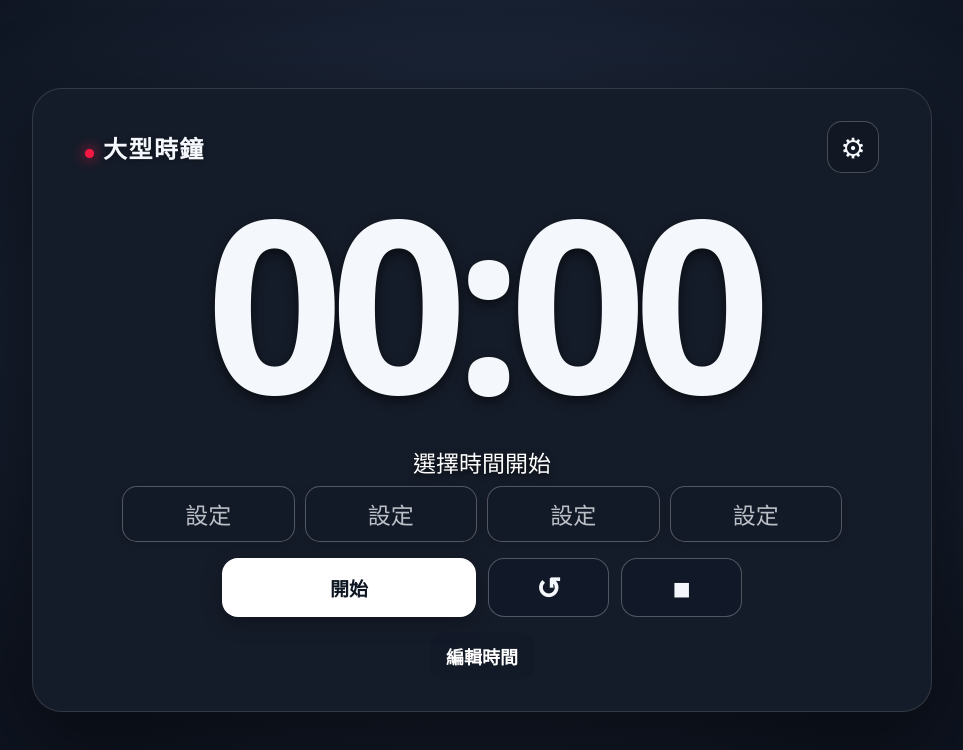
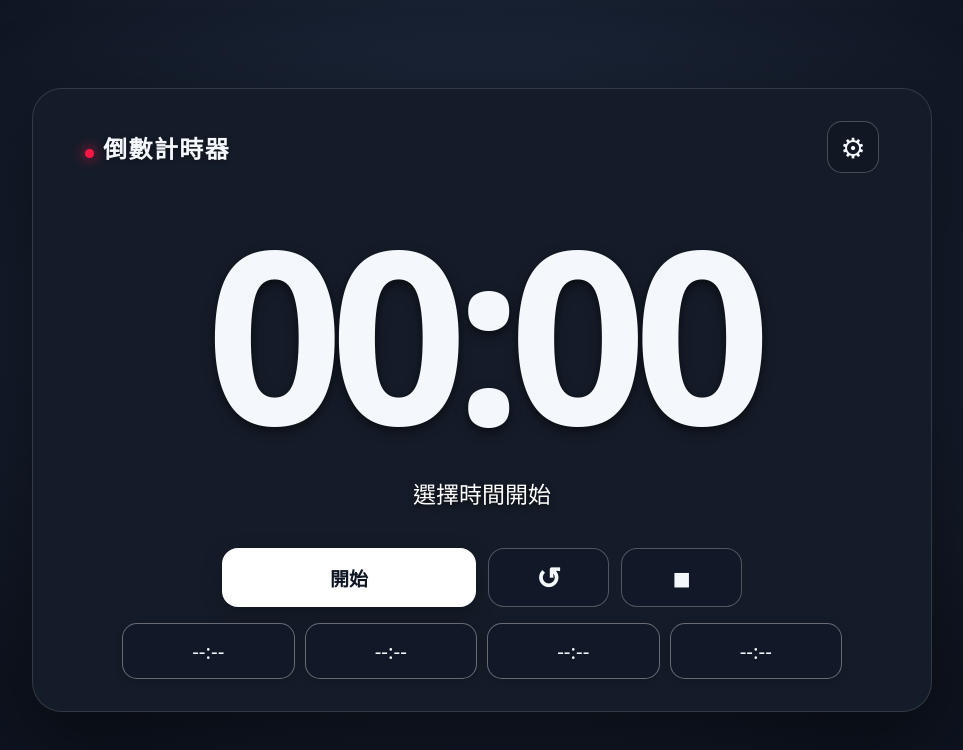
Before and after one commit to yc0sheng-gif/countdown-clock, a plain HTML site: page index.html in a window 1280 px wide. Shown: the whole page, without its empty margins (158-1121 px from the left). Drawn offline with Linux system fonts and the light colour scheme.

Commit message:
Add files via upload

```diff
--- a/app.js
+++ b/app.js
@@ -15,6 +15,7 @@
   let themeIndex = Number.isInteger(stored.themeIndex) && stored.themeIndex >= 0 && stored.themeIndex < 8 ? stored.themeIndex : 0;
   let clockSize = ["0.6","0.7","0.8","0.9","fullscreen"].includes(String(stored.clockSize)) ? String(stored.clockSize) : "0.9";
   let selectedIndex = Number.isInteger(stored.selectedIndex) && stored.selectedIndex >= 0 && stored.selectedIndex < 4 ? stored.selectedIndex : -1;
+  let editingSlotIndex = 0;
   let duration = selectedIndex >= 0 ? timers[selectedIndex].seconds : 0, remaining = duration;
   let running=false, finished=false, endAt=0, rafId=null, tickTimer=null, lastTickAt=0, audioCtx=null, alarmBus=null, alarmTimeouts=[], wakeLock=null, deferredInstall=null;
   const alarmPatterns = [
@@ -32,23 +33,35 @@
     const fill = duration > 0 ? Math.max(0, Math.min(1, remaining / duration)) : 0;
     $("clockFill").style.height = `${fill * 100}%`;
     $("startPauseBtn").textContent=running?"暫停":(finished?"再開始":(remaining>0&&remaining<duration?"繼續":"開始"));
-    document.querySelectorAll(".quick-btn").forEach((b,i)=>b.classList.toggle("active",i===selectedIndex));
+    document.querySelectorAll(".quick-btn").forEach((b,i)=>{b.classList.toggle("active",i===selectedIndex);b.classList.toggle("running",running&&i===selectedIndex);});
   }
   function renderSlots(){
     const wrap=$("quickButtons");wrap.innerHTML="";
-    timers.forEach((t,i)=>{const b=document.createElement("button");b.className="quick-btn";b.dataset.index=i;b.textContent=t.seconds?fmt(t.seconds):"設定";b.setAttribute("aria-label",`第 ${i+1} 組：${t.seconds?fmt(t.seconds):"未設定"}`);b.disabled=!t.seconds;b.addEventListener("click",()=>selectSlot(i,true));wrap.appendChild(b);});render();
+    timers.forEach((t,i)=>{
+      const b=document.createElement("button");b.className="quick-btn";b.dataset.index=i;b.textContent=t.seconds?fmt(t.seconds):"--:--";b.setAttribute("aria-label",`第 ${i+1} 組：${t.seconds?fmt(t.seconds):"未設定，長按兩秒編輯"}`);
+      let holdTimer=null, keyboardHoldTimer=null, didLongPress=false;
+      const beginHold=()=>{didLongPress=false;clearTimeout(holdTimer);holdTimer=setTimeout(()=>{didLongPress=true;openTimerEditor(i);setTimeout(()=>{didLongPress=false;},1000);},2000);};
+      const clearHold=()=>{clearTimeout(holdTimer);clearTimeout(keyboardHoldTimer);};
+      b.addEventListener("pointerdown",e=>{if(e.button!==undefined&&e.button!==0)return;beginHold();});
+      ["pointerup","pointerleave","pointercancel"].forEach(type=>b.addEventListener(type,clearHold));
+      b.addEventListener("keydown",e=>{if(e.code==="Space"&&!e.repeat){e.preventDefault();didLongPress=false;keyboardHoldTimer=setTimeout(()=>{didLongPress=true;openTimerEditor(i);setTimeout(()=>{didLongPress=false;},1000);},2000);}});
+      b.addEventListener("keyup",e=>{if(e.code==="Space")clearHold();});
+      b.addEventListener("contextmenu",e=>e.preventDefault());
+      b.addEventListener("click",()=>{if(didLongPress){didLongPress=false;return;}if(!t.seconds){setStatus("長按這組時間兩秒即可編輯");return;}selectSlot(i,true);});
+      wrap.appendChild(b);
+    });render();
   }
   function selectSlot(i,autoStart){const t=timers[i];if(!t||!t.seconds)return;stopTicker();running=false;finished=false;selectedIndex=i;duration=t.seconds;remaining=duration;save();setStatus("準備就緒");render();if(autoStart)start();}
   function getAudio(){if(!audioCtx){const AC=window.AudioContext||window.webkitAudioContext;if(!AC)return null;audioCtx=new AC();}if(audioCtx.state==="suspended")audioCtx.resume();return audioCtx;}
   function tone(freq,start,length,volume,wave="sine",endFreq=null,bus=null){const ctx=getAudio();if(!ctx||volume<=0||freq<=0)return;const osc=ctx.createOscillator(),gain=ctx.createGain();osc.type=wave;osc.frequency.setValueAtTime(freq,start);if(endFreq)osc.frequency.exponentialRampToValueAtTime(Math.max(1,endFreq),start+length);gain.gain.setValueAtTime(.0001,start);gain.gain.exponentialRampToValueAtTime(Math.max(.0002,volume),start+Math.min(.012,length/4));gain.gain.exponentialRampToValueAtTime(.0001,start+length);osc.connect(gain);gain.connect(bus||ctx.destination);osc.start(start);osc.stop(start+length+.02);}
   function tickSound(){if(!sound.tickEnabled||sound.tickVolume<=0)return;const ctx=getAudio();if(!ctx)return; // Raised, band-limited tick with a soft peak ceiling to keep max setting clear without clipping.
-    const v=.34*Math.sqrt(sound.tickVolume/100);tone(1250,ctx.currentTime,.045,v,"triangle",920);}
+    const v=.408*Math.sqrt(sound.tickVolume/100);tone(1250,ctx.currentTime,.045,v,"triangle",920);}
   function tickInterval(){const r=duration?remaining/duration:0;if(r<=.10)return 500;if(r>=.30)return 1000;return 1000-500*(.30-r)/.20;}
   function scheduleTick(){clearTimeout(tickTimer);if(!running||!sound.tickEnabled)return;const interval=tickInterval(),now=performance.now();if(!lastTickAt||now-lastTickAt>=interval){tickSound();lastTickAt=now;}tickTimer=setTimeout(scheduleTick,Math.max(40,interval-(performance.now()-lastTickAt)));}
   function stopTicker(){clearTimeout(tickTimer);tickTimer=null;lastTickAt=0;}
   function getAlarmBus(){const ctx=getAudio();if(!ctx)return null;if(!alarmBus){alarmBus=ctx.createGain();alarmBus.gain.value=1;alarmBus.connect(ctx.destination);}return alarmBus;}
   function stopAlarm(){alarmTimeouts.forEach(clearTimeout);alarmTimeouts=[];if(alarmBus&&audioCtx){alarmBus.gain.cancelScheduledValues(audioCtx.currentTime);alarmBus.gain.setTargetAtTime(0,audioCtx.currentTime,.006);}}
-  function playAlarmOnce(){const ctx=getAudio(),bus=getAlarmBus();if(!ctx||!bus)return;bus.gain.cancelScheduledValues(ctx.currentTime);bus.gain.setValueAtTime(1,ctx.currentTime);const pattern=alarmPatterns[alarmNames.indexOf(sound.alarmType)>=0?alarmNames.indexOf(sound.alarmType):0],vol=(sound.alarmVolume/100)*.26;let at=ctx.currentTime+.04;pattern.forEach(([f,d])=>{if(f) {tone(f,at,d,vol,"sine",f*.98,bus);tone(f*2,at,d*.72,vol*.18,"sine",null,bus);}at+=d+.04;});}
+  function playAlarmOnce(){const ctx=getAudio(),bus=getAlarmBus();if(!ctx||!bus)return;bus.gain.cancelScheduledValues(ctx.currentTime);bus.gain.setValueAtTime(1,ctx.currentTime);const pattern=alarmPatterns[alarmNames.indexOf(sound.alarmType)>=0?alarmNames.indexOf(sound.alarmType):0],vol=(sound.alarmVolume/100)*.312;let at=ctx.currentTime+.04;pattern.forEach(([f,d])=>{if(f) {tone(f,at,d,vol,"sine",f*.98,bus);tone(f*2,at,d*.72,vol*.18,"sine",null,bus);}at+=d+.04;});}
   function playAlarm(){stopAlarm();const count=sound.alarmMode==="once"?1:5,spacing=sound.alarmMode==="long"?1.75:1.65;for(let i=0;i<count;i++)if(i===0)playAlarmOnce();else alarmTimeouts.push(setTimeout(playAlarmOnce,i*spacing*1000));}
   function start(){if(selectedIndex<0||!duration){setStatus("請先編輯並選擇時間");return;}if(remaining<=0||finished){remaining=duration;finished=false;}getAudio();running=true;endAt=Date.now()+remaining*1000;setStatus("倒數進行中");lastTickAt=0;scheduleTick();acquireWakeLock();cancelAnimationFrame(rafId);loop();render();}
   function pause(){if(!running)return;remaining=Math.max(0,(endAt-Date.now())/1000);running=false;cancelAnimationFrame(rafId);stopTicker();releaseWakeLock();setStatus("已暫停");render();}
@@ -58,7 +71,7 @@
   function stop(){pause();remaining=duration;finished=false;setStatus(duration?"已結束":"請設定時間");render();}
   async function acquireWakeLock(){try{if("wakeLock" in navigator)wakeLock=await navigator.wakeLock.request("screen");}catch(_){}}
   function releaseWakeLock(){if(wakeLock){wakeLock.release().catch(()=>{});wakeLock=null;}}
-  function openTimerEditor(){const wrap=$("timerFields");wrap.innerHTML="";timers.forEach((t,i)=>{const row=document.createElement("div");row.className="timer-edit-row";row.innerHTML=`<span class="slot-number">${i+1}</span><label class="field">時<input data-part="h" data-slot="${i}" type="number" min="0" max="99" value="${Math.floor(t.seconds/3600)}"></label><label class="field">分<input data-part="m" data-slot="${i}" type="number" min="0" max="59" value="${Math.floor(t.seconds%3600/60)}"></label><label class="field">秒<input data-part="s" data-slot="${i}" type="number" min="0" max="59" value="${t.seconds%60}"></label>`;wrap.appendChild(row);});$("timerDialog").showModal();}
+  function openTimerEditor(i){editingSlotIndex=i;if(running&&selectedIndex===i)pause();const t=timers[i],wrap=$("timerFields");$("timerDialogTitle").textContent=`設定第 ${i+1} 組時間`;wrap.innerHTML="";const row=document.createElement("div");row.className="timer-edit-row";row.innerHTML=`<label class="field">時<input data-part="h" type="number" min="0" max="99" value="${Math.floor(t.seconds/3600)}"></label><label class="field">分<input data-part="m" type="number" min="0" max="59" value="${Math.floor(t.seconds%3600/60)}"></label><label class="field">秒<input data-part="s" type="number" min="0" max="59" value="${t.seconds%60}"></label>`;wrap.appendChild(row);$("timerDialog").showModal();}
   $("startPauseBtn").addEventListener("click",()=>running?pause():start());$("restartBtn").addEventListener("click",restart);$("stopBtn").addEventListener("click",stop);
   $("settingsBtn").addEventListener("click",()=>{$("tickEnabled").checked=sound.tickEnabled;$("tickVolume").value=sound.tickVolume;$("tickVolumeText").textContent=sound.tickVolume+"%";$("alarmType").value=sound.alarmType;$("alarmVolume").value=sound.alarmVolume;$("alarmVolumeText").textContent=sound.alarmVolume+"%";$("alarmMode").value=sound.alarmMode;$("clockSize").value=clockSize;$("settingsDialog").showModal();});
   $("clockSize").addEventListener("change",()=>{clockSize=$("clockSize").value;applyClockSize();save();});
@@ -66,8 +79,7 @@
   $("alarmType").innerHTML=alarmNames.map((n,i)=>`<option value="${n}">${String(i+1).padStart(2,"0")} · ${n}</option>`).join("");if(!alarmNames.includes(sound.alarmType))sound.alarmType=alarmNames[0];
   $("tickVolume").addEventListener("input",e=>$("tickVolumeText").textContent=e.target.value+"%");$("alarmVolume").addEventListener("input",e=>$("alarmVolumeText").textContent=e.target.value+"%");
   $("testAlarmBtn").addEventListener("click",()=>{sound.alarmType=$("alarmType").value;sound.alarmVolume=Number($("alarmVolume").value);sound.alarmMode="once";playAlarmOnce();});
-  $("editTimerBtn").addEventListener("click",openTimerEditor);
-  $("timerForm").addEventListener("submit",e=>{if(e.submitter&&e.submitter.id!=="saveTimersBtn")return;const vals=Array.from({length:4},(_,i)=>{const v=p=>Number($("timerFields").querySelector(`[data-slot="${i}"][data-part="${p}"]`).value)||0;return Math.max(0,Math.min(99,v("h")))*3600+Math.max(0,Math.min(59,v("m")))*60+Math.max(0,Math.min(59,v("s")));});timers=vals.map(seconds=>({seconds}));if(selectedIndex>=0&&!timers[selectedIndex].seconds){selectedIndex=-1;duration=remaining=0;running=false;stopTicker();}else if(selectedIndex>=0){duration=remaining=timers[selectedIndex].seconds;}save();renderSlots();setStatus("時間已儲存");$("timerDialog").close();});
+  $("timerForm").addEventListener("submit",e=>{if(e.submitter&&e.submitter.id!=="saveTimersBtn")return;const v=p=>Number($("timerFields").querySelector(`[data-part="${p}"]`).value)||0;const seconds=Math.max(0,Math.min(99,v("h")))*3600+Math.max(0,Math.min(59,v("m")))*60+Math.max(0,Math.min(59,v("s")));timers[editingSlotIndex]={seconds};if(selectedIndex===editingSlotIndex){if(seconds){duration=remaining=seconds;}else{selectedIndex=-1;duration=remaining=0;finished=false;}}save();renderSlots();setStatus("時間已儲存");$("timerDialog").close();});
   $("themeButtons").innerHTML=themes.map((t,i)=>`<button type="button" class="theme-swatch${i===themeIndex?" active":""}" style="--swatch:${t.bg}" title="${t.name}" aria-label="${t.name}" data-theme="${i}"></button>`).join("");
   $("themeButtons").addEventListener("click",e=>{const b=e.target.closest("[data-theme]");if(!b)return;themeIndex=Number(b.dataset.theme);save();document.querySelectorAll(".theme-swatch").forEach((x,i)=>x.classList.toggle("active",i===themeIndex));render();});
   window.addEventListener("beforeinstallprompt",e=>{e.preventDefault();deferredInstall=e;$("installBtn").classList.remove("hidden");});$("installBtn").addEventListener("click",async()=>{if(!deferredInstall)return;deferredInstall.prompt();await deferredInstall.userChoice;deferredInstall=null;$("installBtn").classList.add("hidden");});
--- a/index.html
+++ b/index.html
@@ -4,8 +4,8 @@
   <meta charset="utf-8">
   <meta name="viewport" content="width=device-width, initial-scale=1, viewport-fit=cover">
   <meta name="theme-color" content="#101a2b">
-  <meta name="description" content="跨平台大型時鐘式倒數計時器">
-  <title>大型時鐘倒數計時器</title>
+  <meta name="description" content="跨平台倒數計時器">
+  <title>倒數計時器</title>
   <link rel="manifest" href="manifest.webmanifest">
   <link rel="icon" href="icon.svg" type="image/svg+xml">
   <link rel="stylesheet" href="style.css">
@@ -14,7 +14,7 @@
   <main class="app" id="app">
     <section class="clock-shell" id="clockShell" aria-label="倒數時鐘">
       <header class="topbar">
-        <div class="brand"><span class="brand-dot"></span>大型時鐘</div>
+        <div class="brand"><span class="brand-dot"></span>倒數計時器</div>
         <div class="top-actions">
           <button id="settingsBtn" class="icon-btn" title="聲音與畫面設定" aria-label="設定">⚙</button>
         </div>
@@ -25,14 +25,13 @@
         <div id="statusText" class="status-text">選擇時間開始</div>
       </div>
       <section class="controls">
-        <div id="quickButtons" class="quick-buttons" aria-label="四組時間設定"></div>
         <div class="main-controls">
           <button id="startPauseBtn" class="primary-btn">開始</button>
           <button id="restartBtn" class="control-btn" title="重來">↺</button>
           <button id="stopBtn" class="control-btn" title="結束">■</button>
         </div>
         <div class="bottom-actions">
-          <button id="editTimerBtn" class="text-btn">編輯時間</button>
+          <div id="quickButtons" class="quick-buttons" aria-label="四組時間設定"></div>
           <button id="installBtn" class="text-btn hidden">安裝</button>
         </div>
       </section>
@@ -64,7 +63,8 @@
 
   <dialog id="timerDialog" class="dialog">
     <form method="dialog" class="dialog-card" id="timerForm">
-      <div class="dialog-heading"><h2>編輯四組時間</h2><button class="close-btn" value="cancel" aria-label="關閉">×</button></div>
+      <div class="dialog-heading"><h2 id="timerDialogTitle">設定時間</h2><button class="close-btn" value="cancel" aria-label="關閉">×</button></div>
+      <p class="hint">調整時、分、秒，只會更新這一組。</p>
       <div id="timerFields" class="timer-fields"></div>
       <div class="dialog-actions"><button value="cancel" class="control-btn">取消</button><button id="saveTimersBtn" value="default" class="primary-btn">儲存</button></div>
     </form>
--- a/style.css
+++ b/style.css
@@ -33,9 +33,13 @@ body{font-size:18px}
 .hint{font-size:15px}
 .close-btn{font-size:38px}
 .theme-swatch{min-height:56px}
+.icon-btn{display:grid;place-items:center;line-height:1;padding:0}
+.bottom-actions{width:100%;display:flex;flex-direction:column;align-items:center;gap:10px}
+.quick-btn.running{color:#ff4fa3}
+.quick-btn{font-size:clamp(16.2px,2.16vw,20.7px)}
 @media(max-width:600px){
  .timer-display{font-size:clamp(78px,19vw,136px)}
- .quick-btn{min-height:52px;font-size:clamp(17px,4.6vw,21px)}
+ .quick-btn{min-height:52px;font-size:clamp(15.3px,4.14vw,18.9px)}
  .main-controls .control-btn{font-size:29px}
  .primary-btn,.control-btn{min-height:54px;padding:12px 18px}
 }
--- a/sw.js
+++ b/sw.js
@@ -1,4 +1,4 @@
-const CACHE_NAME = "countdown-clock-v5";
+const CACHE_NAME = "countdown-clock-v7";
 const ASSETS = ["./", "./index.html", "./style.css", "./app.js", "./manifest.webmanifest", "./icon.svg"];
 self.addEventListener("install", event => {
   event.waitUntil(caches.open(CACHE_NAME).then(cache => cache.addAll(ASSETS)));
```
Also changed, not shown: README.txt, manifest.webmanifest.
